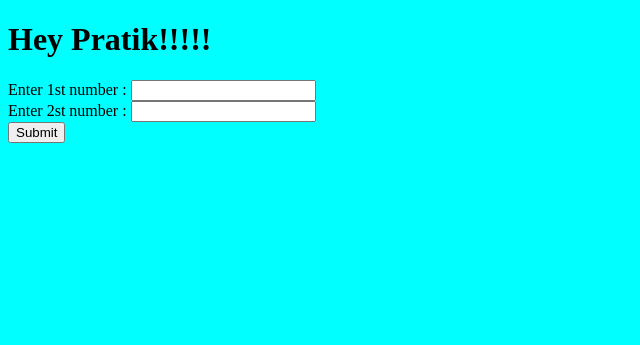
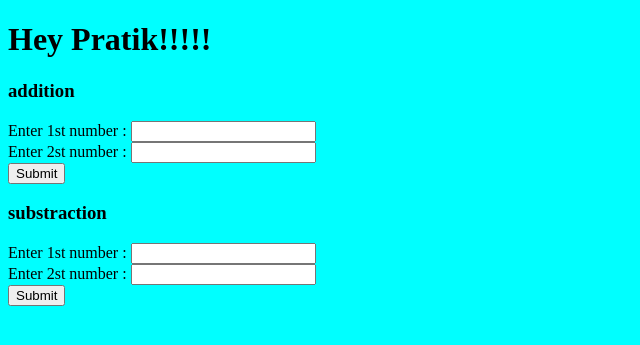
Before and after one commit to pratik3333/python-, a Django app: page / in a window 1280 px wide. Shown: the top 345 px of the page, without its empty margins (0-640 px from the left). Run offline with Django 3.2, Linux system fonts and the light colour scheme.

Commit message:
something went wronge

```diff
--- a/Project/calc/urls.py
+++ b/Project/calc/urls.py
@@ -4,5 +4,6 @@ from . import views
 
 urlpatterns = [
     path('', views.home,name='home'),
-    path('add',views.add,name='add')
+    path('add',views.add,name='add'),
+    path('sub',views.sub,name='substract'),
 ]
--- a/Project/calc/views.py
+++ b/Project/calc/views.py
@@ -13,3 +13,10 @@ def add(request):
 
 
     return render(request,"result.html",{'result':res})
+
+def sub(request):
+    val1=int(request.POST['num1'])
+    val2 = int(request.POST['num2'])
+    res = val1 - val2
+
+    return render(request, "result.html", {'result': res})
--- a/Project/templates/home.html
+++ b/Project/templates/home.html
@@ -16,6 +16,15 @@
 
 <form action="add" method="post">
     {% csrf_token %}
+    <h3>addition</h3>
+    Enter 1st number : <input type="text" name="num1"><br>
+    Enter 2st number : <input type="text" name="num2"><br>
+    <input type="submit">
+</form>
+
+<form action="substraction" method="post">
+    {% csrf_token %}
+    <h3>substraction</h3>
     Enter 1st number : <input type="text" name="num1"><br>
     Enter 2st number : <input type="text" name="num2"><br>
     <input type="submit">
--- a/Project/templates/result.html
+++ b/Project/templates/result.html
@@ -4,4 +4,5 @@
 
 
 results : {{result}}
+results : {{result}}
 {% endblock %}
```
